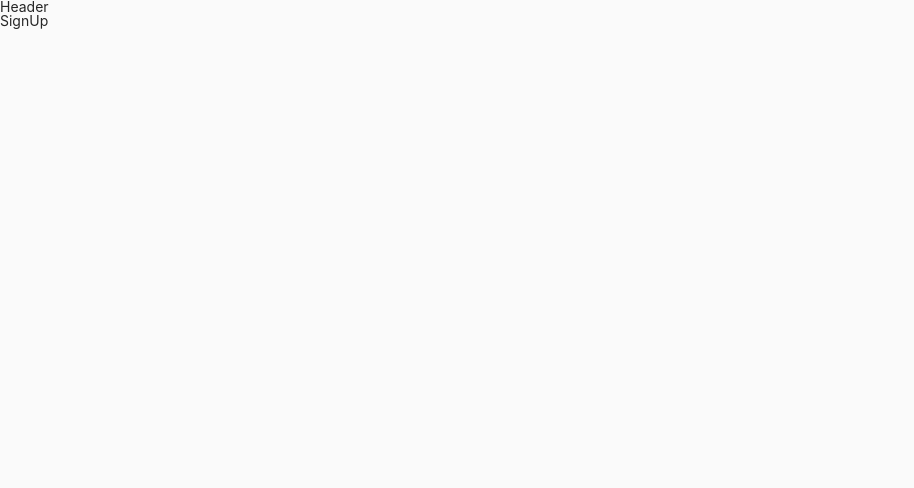
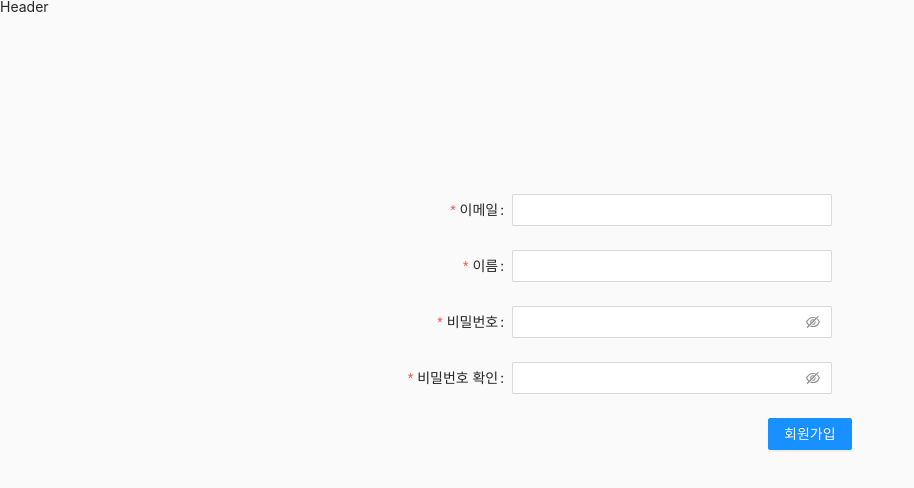
Before and after one commit to PilYeooong/mern_hotjeju, a React (Create React App) app in the folder frontend/: page /signup in a window 1280 px wide. Shown: the top 488 px of the page, without its empty margins (0-914 px from the left). Built offline with nearby package versions, Linux system fonts and the light colour scheme.

Commit message:
ADD: 회원가입, 로그인(redux state에 저장)

```diff
--- a/frontend/package.json
+++ b/frontend/package.json
@@ -7,10 +7,12 @@
     "@testing-library/react": "^9.3.2",
     "@testing-library/user-event": "^7.1.2",
     "antd": "^4.2.5",
+    "axios": "^0.19.2",
     "http-proxy-middleware": "^1.0.4",
     "moment": "^2.26.0",
     "react": "^16.13.1",
     "react-dom": "^16.13.1",
+    "react-helmet": "^6.0.0",
     "react-redux": "^7.2.0",
     "react-router-dom": "^5.2.0",
     "react-scripts": "3.4.1",
--- a/frontend/src/Pages/Auth/Login.js
+++ b/frontend/src/Pages/Auth/Login.js
@@ -1,11 +1,91 @@
-import React from 'react'
+import React from "react";
+import { useHistory } from "react-router-dom";
+import { useDispatch } from "react-redux";
+import { Helmet } from "react-helmet";
+import styled from "styled-components";
 
-function Login() {
+import { Form, Input, Button, notification } from "antd";
+import { SmileOutlined, FrownOutlined } from "@ant-design/icons";
+
+import { loginUser } from "../../_Actions/user_action";
+
+const Wrapper = styled.div`
+  height: 80vh;
+  display: flex;
+  justify-content: center;
+  align-items: center;
+`;
+
+const LoginForm = styled(Form)`
+  width: 60%;
+`;
+
+function Login(props) {
+  const dispatch = useDispatch();
+  const onFinish = async (values) => {
+    const { email, password } = values;
+    const data = { email, password };
+
+    await dispatch(loginUser(data)).then(response => {
+      if(response.payload.loginSuccess){
+        notification.open({
+          message: "로그인 성공",
+          icon: <SmileOutlined style={{ color: "#108ee9" }} />
+        })
+        props.history.push('/');
+      } else {
+        notification.open({
+          message: "로그인 실패",
+          description: "이메일/암호를 확인해주세요.",
+          icon: <FrownOutlined style={{ color: "#ff3333" }} />
+        })
+      }
+    })
+  }
   return (
-    <div>
-      Login
-    </div>
-  )
+    <Wrapper>
+      <Helmet>
+        <title>로그인 | Hot Jeju</title>
+      </Helmet>
+      <LoginForm {...layout} onFinish={onFinish}>
+        <Form.Item
+          label="이메일"
+          name="email"
+          rules={[
+            { required: true, message: "이메일을 작성하여 주세요." },
+            { type: "email", message: "유효한 이메일을 작성하여 주세요" },
+          ]}
+        >
+          <Input />
+        </Form.Item>
+
+        <Form.Item
+          label="비밀번호"
+          name="password"
+          rules={[
+            { required: true, message: "비밀번호를 작성하여 주세요." },
+          ]}
+        >
+          <Input.Password />
+        </Form.Item>
+
+
+        <Form.Item {...tailLayout} style={{ paddingLeft: "2rem" }}>
+          <Button type="primary" htmlType="submit">
+            로그인
+          </Button>
+        </Form.Item>
+      </LoginForm>
+    </Wrapper>
+  );
 }
 
-export default Login
+const layout = {
+  labelCol: { span: 8 },
+  wrapperCol: { span: 10 },
+};
+const tailLayout = {
+  wrapperCol: { offset: 16, span: 18 },
+};
+
+export default Login;
--- a/frontend/src/Pages/Auth/Signup.js
+++ b/frontend/src/Pages/Auth/Signup.js
@@ -1,7 +1,124 @@
 import React from "react";
+import { useHistory } from "react-router-dom";
+import { useDispatch } from "react-redux";
+import { Helmet } from "react-helmet";
+import styled from "styled-components";
 
-function Signup() {
-  return <div>SignUp</div>;
+import { Form, Input, Button, notification } from "antd";
+import { SmileOutlined, FrownOutlined } from "@ant-design/icons";
+
+import { registerUser } from "../../_Actions/user_action";
+
+const Wrapper = styled.div`
+  height: 80vh;
+  display: flex;
+  justify-content: center;
+  align-items: center;
+`;
+
+const SignupForm = styled(Form)`
+  width: 60%;
+`;
+
+function Signup(props) {
+  const dispatch = useDispatch();
+  const onFinish = async (values) => {
+    const { email, username, password } = values;
+    const data = { email, username, password };
+
+    await dispatch(registerUser(data)).then((response) => {
+      if (response.payload.success) {
+        notification.open({
+          message: "회원가입 성공",
+          description: "로그인 페이지로 이동합니다.",
+          icon: <SmileOutlined style={{ color: "#108ee9" }} />
+        });
+        props.history.push("/login");
+      } else {
+        notification.open({
+          message: "회원가입 실패",
+          description: "이메일/암호를 확인해주세요.",
+          icon: <FrownOutlined style={{ color: "#ff3333" }} />
+        });
+      }
+    });
+  };
+  return (
+    <Wrapper>
+      <Helmet>
+        <title>회원 가입 | Hot Jeju</title>
+      </Helmet>
+      <SignupForm {...layout} onFinish={onFinish}>
+        <Form.Item
+          label="이메일"
+          name="email"
+          rules={[
+            { required: true, message: "이메일을 작성하여 주세요." },
+            { type: "email", message: "유효한 이메일을 작성하여 주세요" },
+          ]}
+        >
+          <Input />
+        </Form.Item>
+        <Form.Item
+          label="이름"
+          name="username"
+          rules={[
+            { required: true, message: "이름을 작성하여 주세요." },
+            { min: 2, message: "2글자 이상을 입력해 주세요." },
+          ]}
+        >
+          <Input />
+        </Form.Item>
+
+        <Form.Item
+          label="비밀번호"
+          name="password"
+          rules={[
+            { required: true, message: "비밀번호를 작성하여 주세요." },
+            { min: 5, message: "5자 이상의 비밀번호를 입력해주세요." },
+          ]}
+        >
+          <Input.Password />
+        </Form.Item>
+        <Form.Item
+          label="비밀번호 확인"
+          name="confirm"
+          dependencies={["password"]}
+          hasFeedback
+          rules={[
+            {
+              required: true,
+              message: "동일한 비밀번호를 작성하여 주세요.",
+            },
+            ({ getFieldValue }) => ({
+              validator(rule, value) {
+                if (!value || getFieldValue("password") === value) {
+                  return Promise.resolve();
+                }
+                return Promise.reject("비밀번호가 일치하지 않습니다.");
+              },
+            }),
+          ]}
+        >
+          <Input.Password />
+        </Form.Item>
+
+        <Form.Item {...tailLayout}>
+          <Button type="primary" htmlType="submit">
+            회원가입
+          </Button>
+        </Form.Item>
+      </SignupForm>
+    </Wrapper>
+  );
 }
 
+const layout = {
+  labelCol: { span: 8 },
+  wrapperCol: { span: 10 },
+};
+const tailLayout = {
+  wrapperCol: { offset: 16, span: 16 },
+};
+
 export default Signup;
--- /dev/null
+++ b/frontend/src/Utils/api.js
@@ -0,0 +1,2 @@
+//SERVER ROUTES
+export const USER_SERVER = '/api/users';
--- /dev/null
+++ b/frontend/src/_Actions/types.js
@@ -0,0 +1,4 @@
+export const LOGIN_USER = 'login_user';
+export const REGISTER_USER = 'register_user';
+export const AUTH_USER = 'auth_user';
+export const LOGOUT_USER = 'logout_user';
--- /dev/null
+++ b/frontend/src/_Actions/user_action.js
@@ -0,0 +1,48 @@
+import axios from 'axios';
+import {
+    LOGIN_USER,
+    REGISTER_USER,
+    AUTH_USER,
+    LOGOUT_USER,
+} from './types';
+import { USER_SERVER } from '../Utils/api';
+
+export function registerUser(dataToSubmit){
+    const request = axios.post(`${USER_SERVER}/signup`, dataToSubmit)
+        .then(response => response.data);
+
+    return {
+        type: REGISTER_USER,
+        payload: request
+    }
+}
+
+export function loginUser(dataToSubmit){
+    const request = axios.post(`${USER_SERVER}/login`,dataToSubmit)
+                .then(response => response.data);
+
+    return {
+        type: LOGIN_USER,
+        payload: request
+    }
+}
+
+export function auth(){
+    const request = axios.get(`${USER_SERVER}/authenticate`)
+    .then(response => response.data);
+
+    return {
+        type: AUTH_USER,
+        payload: request
+    }
+}
+
+export function logoutUser(){
+    const request = axios.get(`${USER_SERVER}/logout`)
+    .then(response => response.data);
+
+    return {
+        type: LOGOUT_USER,
+        payload: request
+    }
+}
--- a/frontend/src/_Reducers/index.js
+++ b/frontend/src/_Reducers/index.js
@@ -1,7 +1,7 @@
 import { combineReducers } from 'redux';
-
+import user from "./user_reducer";
 const rootReducer = combineReducers({
-    // user,
+    user,
 });
 
 export default rootReducer;
--- /dev/null
+++ b/frontend/src/_Reducers/user_reducer.js
@@ -0,0 +1,16 @@
+import { REGISTER_USER, LOGIN_USER, LOGOUT_USER, AUTH_USER } from "../_Actions/types";
+
+export default function(state={}, action){
+  switch(action.type){
+    case REGISTER_USER:
+        return {...state, register: action.payload }
+    case LOGIN_USER:
+        return { ...state, loginSuccess: action.payload }
+    case AUTH_USER:
+        return {...state, userData: action.payload }
+    case LOGOUT_USER:
+        return {...state }
+    default:
+        return state;
+}
+}
```
Also changed, not shown: frontend/src/index.js (+8 -4 lines), frontend/src/setupProxy.js (added, +11 -0 lines), 1 other file (tests, documents, lock files or other folders).
